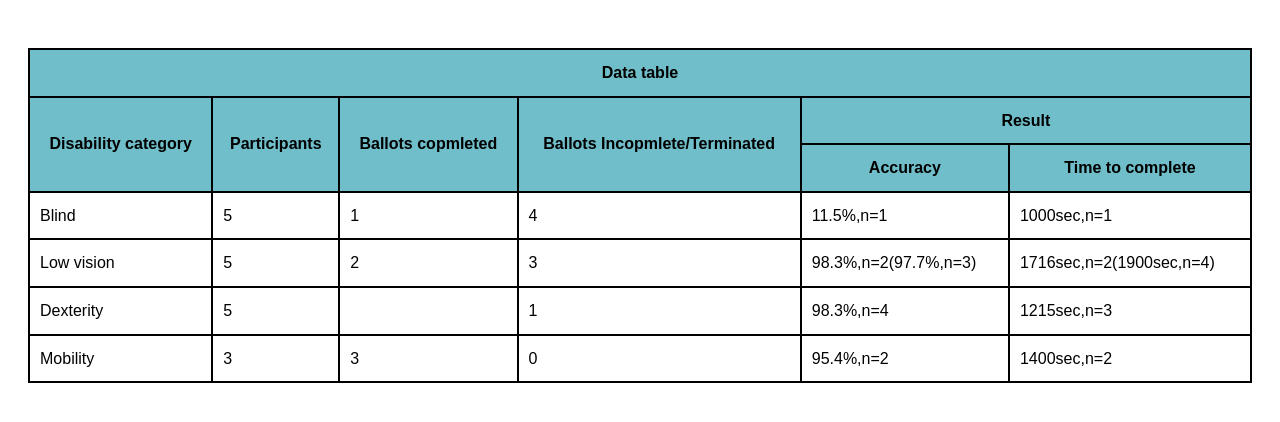
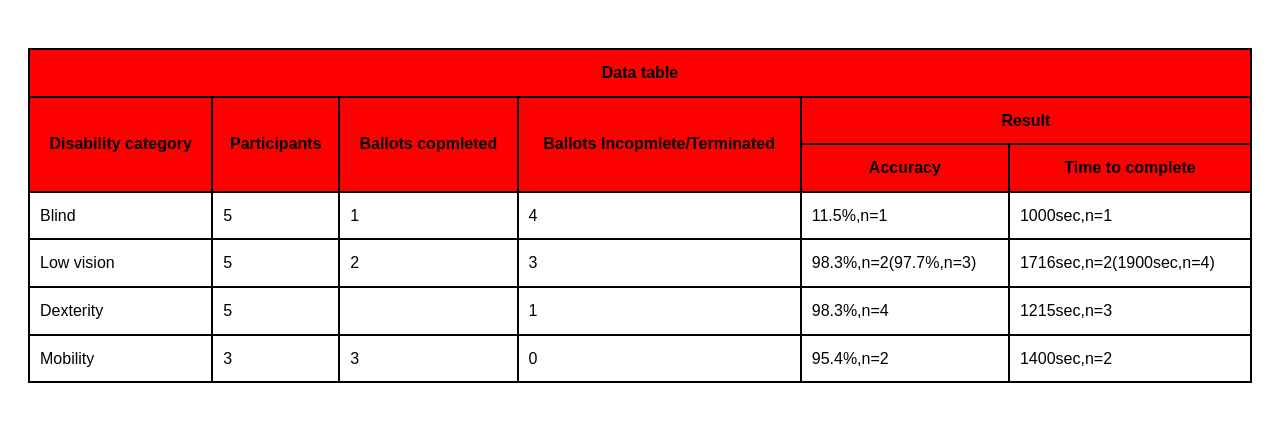
Before and after one commit to rathoddhruvilsinh/Internship, a plain HTML site: page 29 june/table.html in a window 1280 px wide. Drawn offline with Linux system fonts and the light colour scheme.

Commit message:
background colour change in table.html

```diff
--- a/29 june/table.html
+++ b/29 june/table.html
@@ -22,7 +22,7 @@
             text-align: left;
         }
         th {
-            background-color: #70bec9;
+            background-color: #ff0000;
         }
     </style>
 </head>
```
Also changed, not shown: 1 other file.
